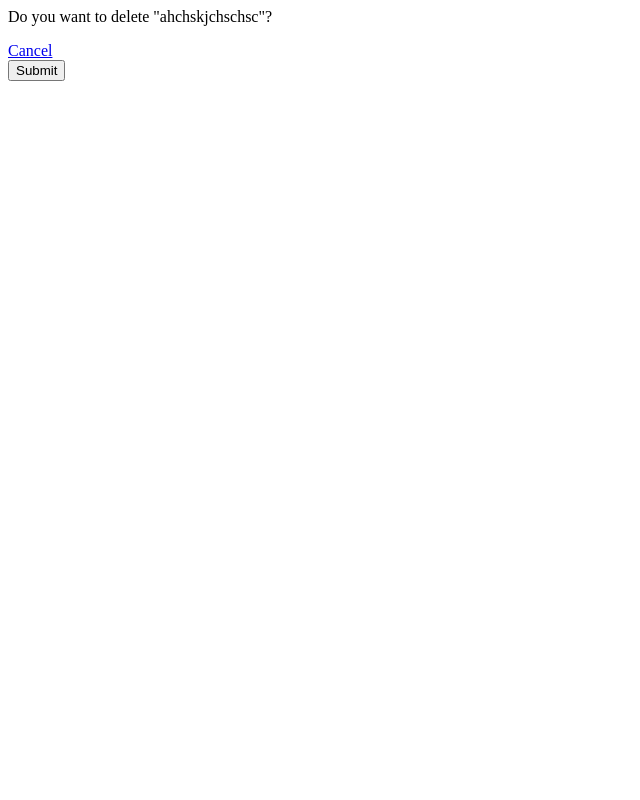
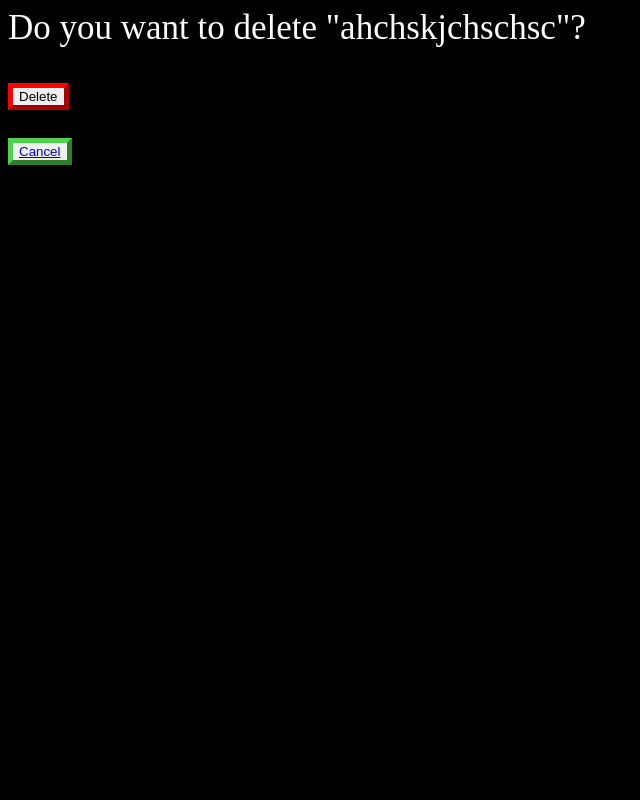
Before and after one commit to Sanskar1862/Todo-App, a Django app: page /delete/4/ in a window 1280 px wide. Shown: the whole page, without its empty margins (0-640 px from the left). Run offline with Django 4.2, Linux system fonts and the light colour scheme; data comes from the database, SQL or seed files in the repository.

Commit message:
Update delete.html

```diff
--- a/project4/todo/templates/todo/delete.html
+++ b/project4/todo/templates/todo/delete.html
@@ -1,8 +1,22 @@
-<p>Do you want to delete "{{item}}"?</p>
+<head>
+  <style>
+    body {
+      background-color: black;
+      color: white;
+      font-size: 35px;
+    }
+  </style>
+</head>
+<body>
+  <p>Do you want to delete "{{item}}"?</p>
 
-<a href="{% url 'list' %}">Cancel</a>
-
-<form method="POST" action = "">
-    {% csrf_token %}
-    <input type = 'submit' name = "Confirm">
-</form>
+  <div>
+    <form style="height: 2.5%;"method="POST" action="">
+      {% csrf_token %}
+      <button style="border-color: red; border-width: 5px;">Delete</button>
+    </form>
+    <button style="border-color: rgb(78, 210, 78); border-width: 5px">
+      <a href="{% url 'list' %}">Cancel</a>
+    </button>
+  </div>
+</body>
```
